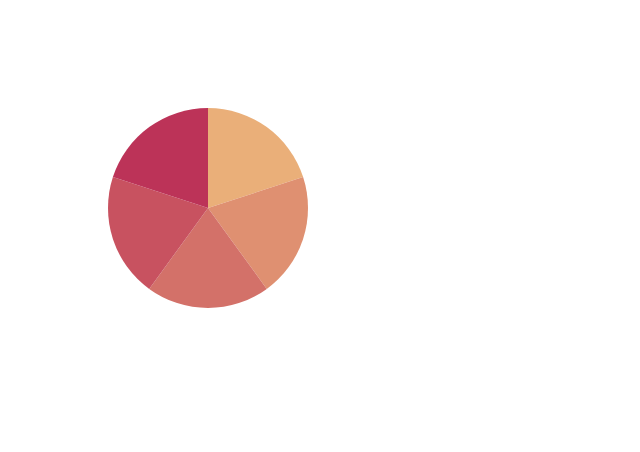
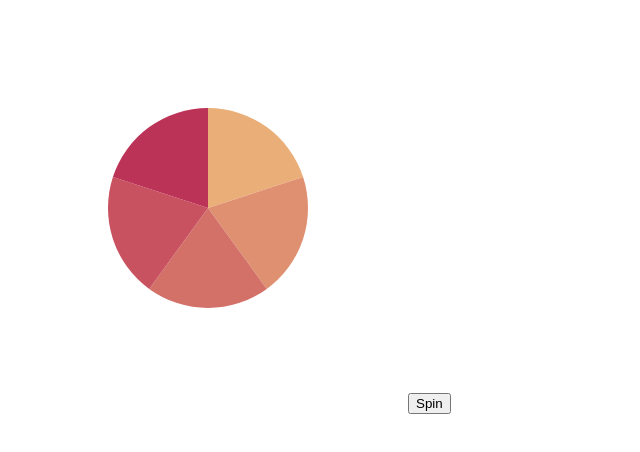
Before and after one commit to jgarciabengochea/wheelOfFortune, a React app: page / in a window 1280 px wide. Shown: the top 452 px of the page, without its empty margins (0-640 px from the left). Built offline with nearby package versions, Linux system fonts and the light colour scheme.

Commit message:
conditional add wheel class

```diff
--- a/client/src/components/Wheel.jsx
+++ b/client/src/components/Wheel.jsx
@@ -1,31 +1,39 @@
 import React, { Component } from 'react';
 import * as d3 from 'd3';
 import { exampleData } from './../../../exampleData.js';
+import styled, { keyframes } from 'styled-components';
 
+// TODO: this spins but not a random amount of degrees and thats making me mad
 export default class Wheel extends Component {
   constructor(props) {
     super(props);
+    this.state = {
+      spinning: false,
+    }
     this.height = 400;
     this.width = 400;
     this.colors = d3.scaleOrdinal(d3.schemeAccent);
     this.arc = d3.arc().innerRadius(0).outerRadius(100);
   }
   spinWheel(e) {
-
+    this.setState({ spinning: true });
   }
   render() {
     const pie = d3.pie()([1, 1, 1, 1, 1]);
     const translate = `translate(${this.width / 2}, ${this.height / 2})`;
     const interpolate = d3.interpolateRgb('#eaaf79', '#bc3358');
     return (
-      <svg height={this.height} width={this.width} onClick={this.spinWheel}>
+      <div>
+        <svg height={this.height} width={this.width} className={this.state.spinning ? 'wheel' : ''}>
           <g transform={translate}>
             {pie.map((data, index) => {
               const sliceColor = interpolate(index / (pie.length - 1));
-            return <path d={this.arc(data)} fill={sliceColor}/>
+              return <path key={index} d={this.arc(data)} fill={sliceColor}/>
             })}
           </g>
         </svg>
+        <button onClick={this.spinWheel.bind(this)}>Spin</button>
+      </div>
     );
   }
 };
```
Lines whose indentation alone changed are shown as unchanged.
